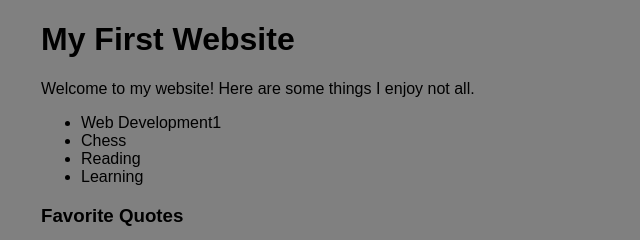
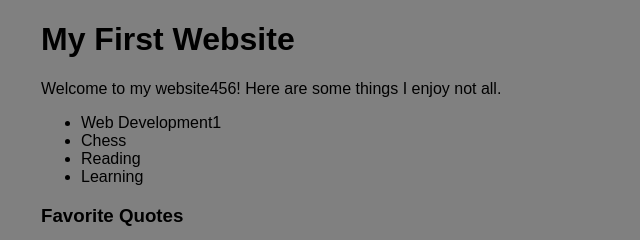
Before and after one commit to siddharth106/HTML_Demo, a plain HTML site: page Assignments/assignment1.html in a window 1280 px wide. Shown: the top 240 px of the page, 299-939 px from the left. Drawn offline with Linux system fonts and the light colour scheme.

Commit message:
Update assignment1.html

```diff
--- a/Assignments/assignment1.html
+++ b/Assignments/assignment1.html
@@ -17,7 +17,7 @@
 	</head>
 	<body>
 		<h1>My First Website </h1>
-		<p> Welcome to my website! Here are some things I enjoy not all. </p>
+		<p> Welcome to my website456! Here are some things I enjoy not all. </p>
 		<ul>
 			<li> Web Development1 </li>
 			<li> Chess </li>
```
